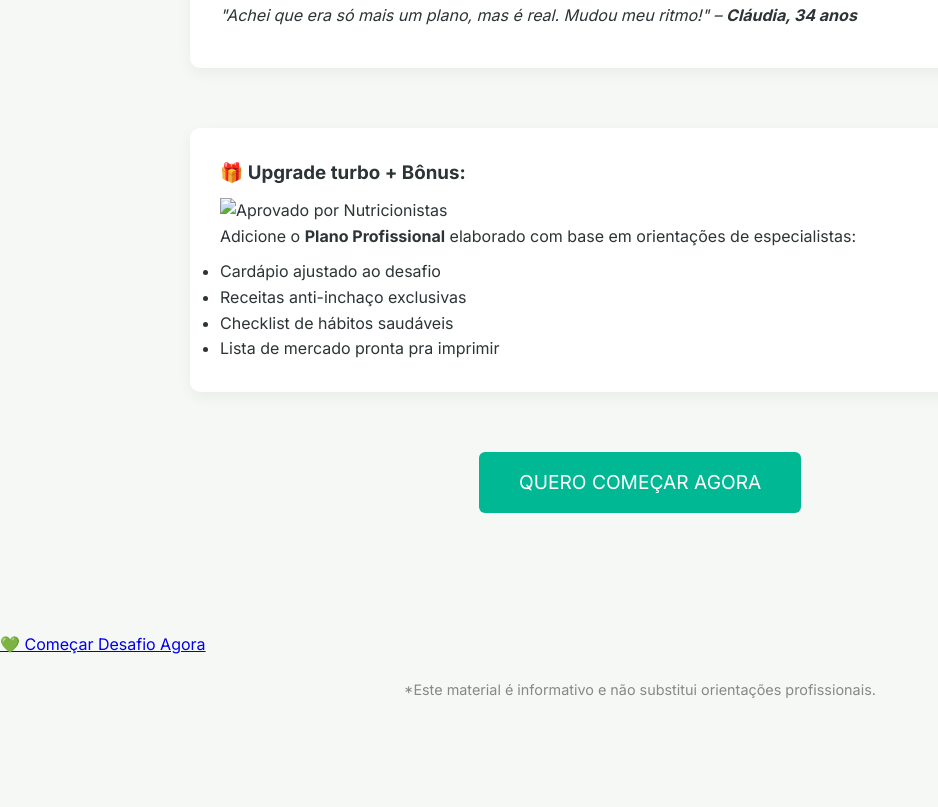
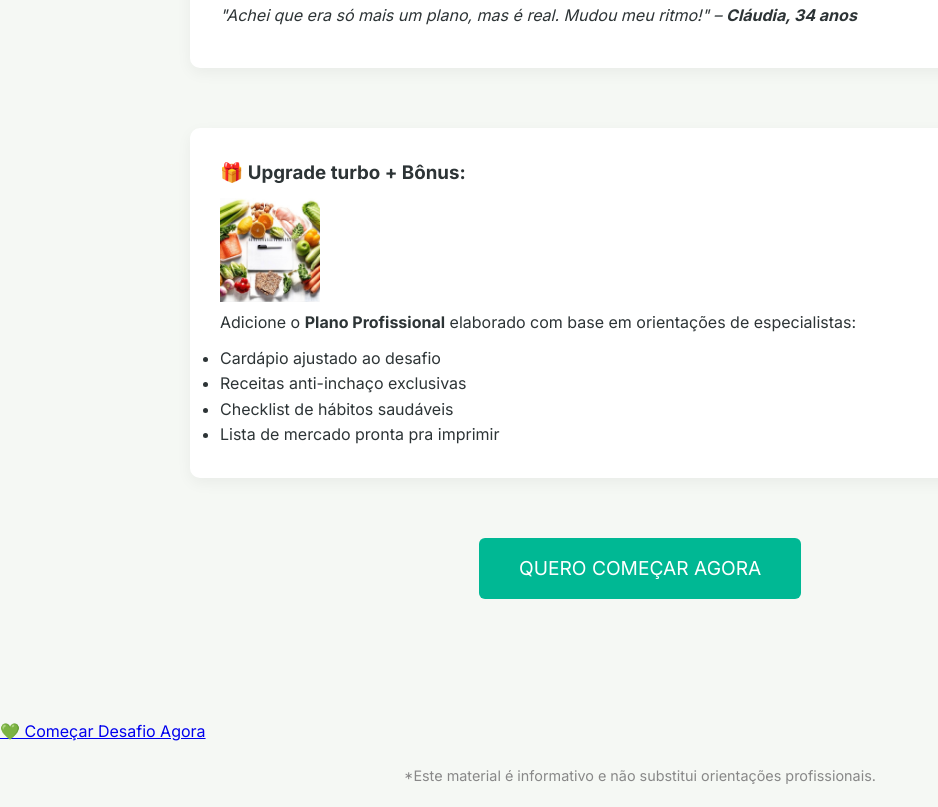
Before and after one commit to vidasaudavel1/saud-vel-, a plain HTML site: page index.html in a window 1280 px wide. Shown: the part 1958-2765 px from the top of the page, without its empty margins (0-938 px from the left). Before the commit the page ends 2679 px from the top, so only its background shows below. Drawn offline with nearby package versions, Linux system fonts and the light colour scheme.

Commit message:
index.html

```diff
--- a/index.html
+++ b/index.html
@@ -157,7 +157,7 @@
 
     <section class="order-bump">
       <h3>🎁 Upgrade turbo + Bônus:</h3>
-      <img src="selo-nutricionista.png" alt="Aprovado por Nutricionistas" style="width: 100px;">
+      <img src="https://raw.githubusercontent.com/vidasaudavel1/saud-vel-/refs/heads/main/IMG_3709.jpeg" alt="Aprovado por Nutricionistas" style="width: 100px;">
       <p>Adicione o <strong>Plano Profissional</strong> elaborado com base em orientações de especialistas:</p>
       <ul>
         <li>Cardápio ajustado ao desafio</li>
```
